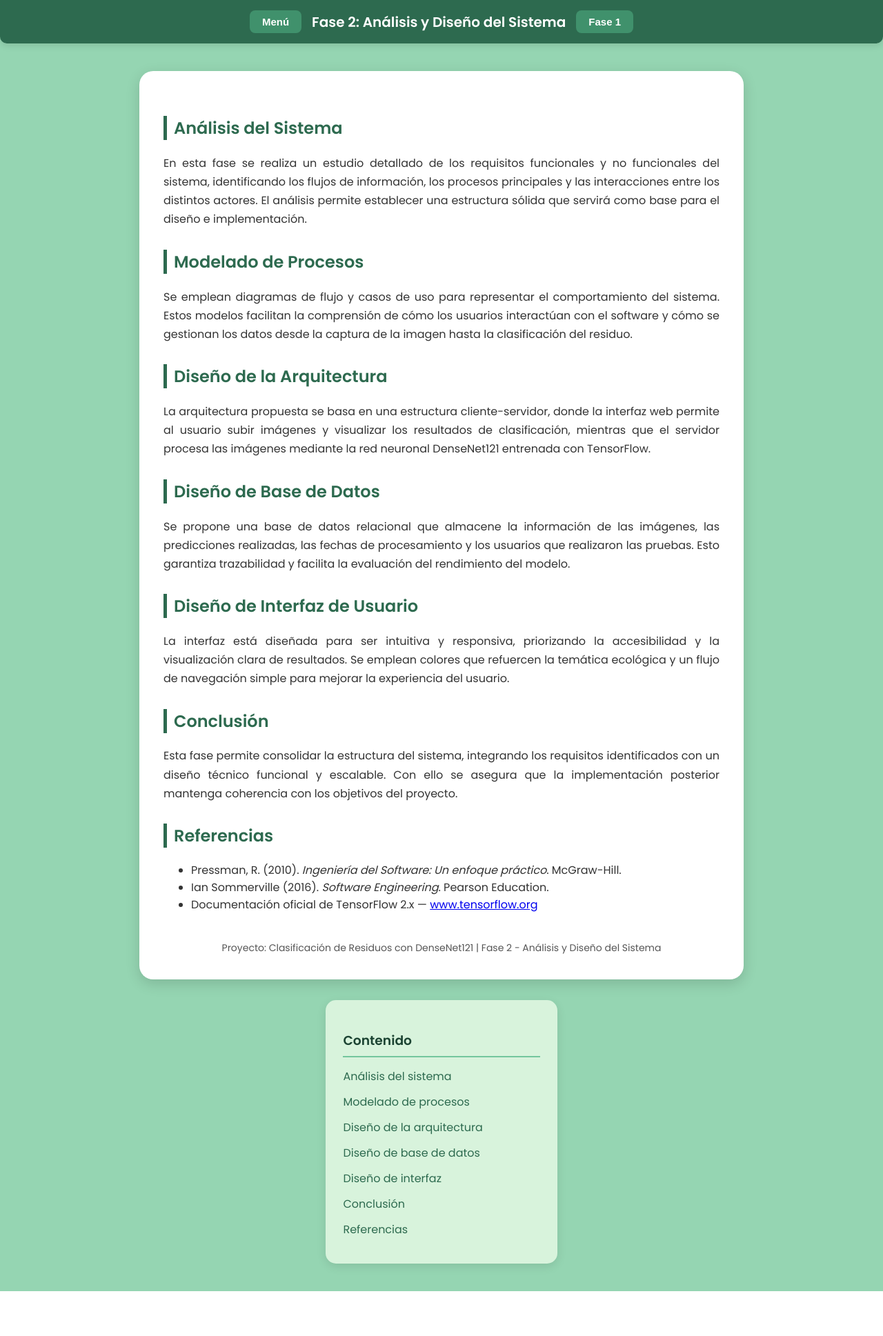
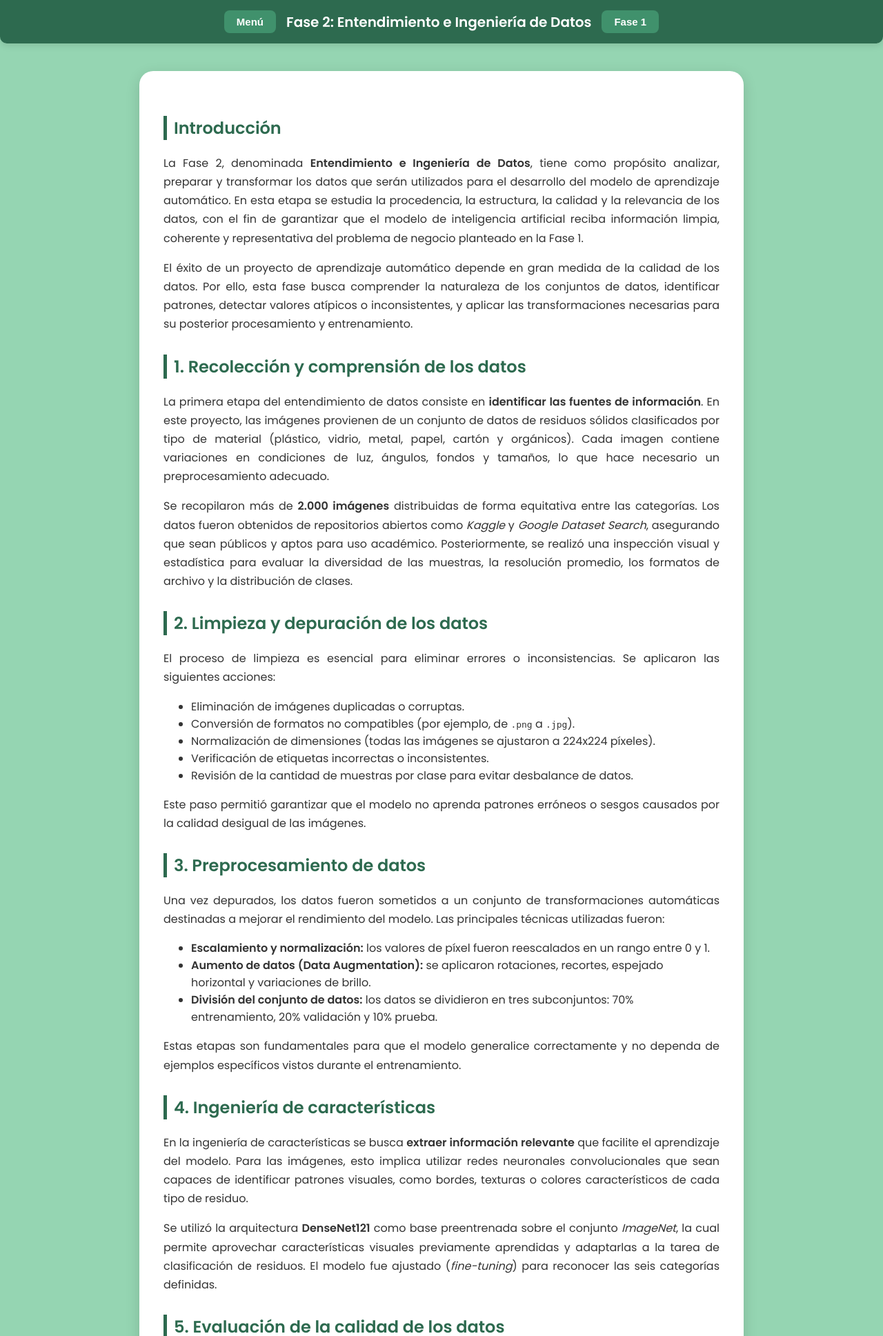
Before and after one commit to JHONATANDAVIDRIVERARIVERA/PROYECTO, a Flask app: page /pagina2 in a window 1280 px wide. Shown: the top 1937 px of the page at 69% size. Before the commit the page ends 1872 px from the top, so only its background shows below. Run offline with Flask 2, Linux system fonts and the light colour scheme; a user stored in the database is signed in.

Commit message:
SE REALIZA MODIFICACION DE FASE 2
Se realiza una modificacion de la segunda fase para dar mas claridad a lo que nos estamos enfocando

```diff
--- a/templates/pagina2.html
+++ b/templates/pagina2.html
@@ -3,14 +3,14 @@
 <head>
   <meta charset="UTF-8" />
   <meta name="viewport" content="width=device-width, initial-scale=1.0" />
-  <title>Fase 2 - Análisis y Diseño del Sistema</title>
+  <title>Fase 2 - Entendimiento e Ingeniería de Datos</title>
   <style>
     @import url('https://fonts.googleapis.com/css2?family=Poppins:wght@400;600&display=swap');
 
     body {
       margin: 0;
       font-family: 'Poppins', sans-serif;
-      background-color: #95d5b2; /* Fondo verde reciclaje */
+      background-color: #95d5b2;
       color: #333;
     }
 
@@ -57,7 +57,6 @@
       flex-wrap: wrap;
     }
 
-    /* Contenido principal */
     .content {
       background: #ffffff;
       padding: 35px;
@@ -72,7 +71,6 @@
       box-shadow: 0 8px 24px rgba(0, 0, 0, 0.18);
     }
 
-    /* Barra lateral */
     .sidebar {
       background: #d8f3dc;
       border-radius: 15px;
@@ -146,71 +144,105 @@
 <body>
   <header>
     <button onclick="window.location.href='{{ url_for('index') }}'">Menú</button>
-    <span>Fase 2: Análisis y Diseño del Sistema</span>
+    <span>Fase 2: Entendimiento e Ingeniería de Datos</span>
     <button onclick="window.location.href='{{ url_for('pagina1') }}'">Fase 1</button>
   </header>
 
   <main>
     <div class="content">
-      <h2 id="analisis">Análisis del Sistema</h2>
+      <h2 id="introduccion">Introducción</h2>
       <p>
-        En esta fase se realiza un estudio detallado de los requisitos funcionales y no funcionales del sistema,
-        identificando los flujos de información, los procesos principales y las interacciones entre los distintos actores.
-        El análisis permite establecer una estructura sólida que servirá como base para el diseño e implementación.
+        La Fase 2, denominada <b>Entendimiento e Ingeniería de Datos</b>, tiene como propósito analizar, preparar y transformar los datos que serán utilizados para el desarrollo del modelo de aprendizaje automático. En esta etapa se estudia la procedencia, la estructura, la calidad y la relevancia de los datos, con el fin de garantizar que el modelo de inteligencia artificial reciba información limpia, coherente y representativa del problema de negocio planteado en la Fase 1.
+      </p>
+      <p>
+        El éxito de un proyecto de aprendizaje automático depende en gran medida de la calidad de los datos. Por ello, esta fase busca comprender la naturaleza de los conjuntos de datos, identificar patrones, detectar valores atípicos o inconsistentes, y aplicar las transformaciones necesarias para su posterior procesamiento y entrenamiento.
       </p>
 
-      <h2 id="modelado">Modelado de Procesos</h2>
+      <h2 id="recoleccion">1. Recolección y comprensión de los datos</h2>
       <p>
-        Se emplean diagramas de flujo y casos de uso para representar el comportamiento del sistema. Estos modelos facilitan
-        la comprensión de cómo los usuarios interactúan con el software y cómo se gestionan los datos desde la captura de la
-        imagen hasta la clasificación del residuo.
+        La primera etapa del entendimiento de datos consiste en <b>identificar las fuentes de información</b>. En este proyecto, las imágenes provienen de un conjunto de datos de residuos sólidos clasificados por tipo de material (plástico, vidrio, metal, papel, cartón y orgánicos). Cada imagen contiene variaciones en condiciones de luz, ángulos, fondos y tamaños, lo que hace necesario un preprocesamiento adecuado.
+      </p>
+      <p>
+        Se recopilaron más de <b>2.000 imágenes</b> distribuidas de forma equitativa entre las categorías. Los datos fueron obtenidos de repositorios abiertos como <i>Kaggle</i> y <i>Google Dataset Search</i>, asegurando que sean públicos y aptos para uso académico. Posteriormente, se realizó una inspección visual y estadística para evaluar la diversidad de las muestras, la resolución promedio, los formatos de archivo y la distribución de clases.
       </p>
 
-      <h2 id="arquitectura">Diseño de la Arquitectura</h2>
+      <h2 id="limpieza">2. Limpieza y depuración de los datos</h2>
       <p>
-        La arquitectura propuesta se basa en una estructura cliente-servidor, donde la interfaz web permite al usuario subir imágenes
-        y visualizar los resultados de clasificación, mientras que el servidor procesa las imágenes mediante la red neuronal
-        DenseNet121 entrenada con TensorFlow.
+        El proceso de limpieza es esencial para eliminar errores o inconsistencias. Se aplicaron las siguientes acciones:
+      </p>
+      <ul>
+        <li>Eliminación de imágenes duplicadas o corruptas.</li>
+        <li>Conversión de formatos no compatibles (por ejemplo, de <code>.png</code> a <code>.jpg</code>).</li>
+        <li>Normalización de dimensiones (todas las imágenes se ajustaron a 224x224 píxeles).</li>
+        <li>Verificación de etiquetas incorrectas o inconsistentes.</li>
+        <li>Revisión de la cantidad de muestras por clase para evitar desbalance de datos.</li>
+      </ul>
+      <p>
+        Este paso permitió garantizar que el modelo no aprenda patrones erróneos o sesgos causados por la calidad desigual de las imágenes.
       </p>
 
-      <h2 id="bd">Diseño de Base de Datos</h2>
+      <h2 id="preprocesamiento">3. Preprocesamiento de datos</h2>
       <p>
-        Se propone una base de datos relacional que almacene la información de las imágenes, las predicciones realizadas, las fechas de procesamiento
-        y los usuarios que realizaron las pruebas. Esto garantiza trazabilidad y facilita la evaluación del rendimiento del modelo.
+        Una vez depurados, los datos fueron sometidos a un conjunto de transformaciones automáticas destinadas a mejorar el rendimiento del modelo. Las principales técnicas utilizadas fueron:
+      </p>
+      <ul>
+        <li><b>Escalamiento y normalización:</b> los valores de píxel fueron reescalados en un rango entre 0 y 1.</li>
+        <li><b>Aumento de datos (Data Augmentation):</b> se aplicaron rotaciones, recortes, espejado horizontal y variaciones de brillo.</li>
+        <li><b>División del conjunto de datos:</b> los datos se dividieron en tres subconjuntos: 70% entrenamiento, 20% validación y 10% prueba.</li>
+      </ul>
+      <p>
+        Estas etapas son fundamentales para que el modelo generalice correctamente y no dependa de ejemplos específicos vistos durante el entrenamiento.
       </p>
 
-      <h2 id="ui">Diseño de Interfaz de Usuario</h2>
+      <h2 id="caracteristicas">4. Ingeniería de características</h2>
       <p>
-        La interfaz está diseñada para ser intuitiva y responsiva, priorizando la accesibilidad y la visualización clara de resultados.
-        Se emplean colores que refuercen la temática ecológica y un flujo de navegación simple para mejorar la experiencia del usuario.
+        En la ingeniería de características se busca <b>extraer información relevante</b> que facilite el aprendizaje del modelo. Para las imágenes, esto implica utilizar redes neuronales convolucionales que sean capaces de identificar patrones visuales, como bordes, texturas o colores característicos de cada tipo de residuo.
+      </p>
+      <p>
+        Se utilizó la arquitectura <b>DenseNet121</b> como base preentrenada sobre el conjunto <i>ImageNet</i>, la cual permite aprovechar características visuales previamente aprendidas y adaptarlas a la tarea de clasificación de residuos. El modelo fue ajustado (<i>fine-tuning</i>) para reconocer las seis categorías definidas.
       </p>
 
-      <h2 id="conclusion">Conclusión</h2>
+      <h2 id="evaluacion">5. Evaluación de la calidad de los datos</h2>
       <p>
-        Esta fase permite consolidar la estructura del sistema, integrando los requisitos identificados con un diseño técnico funcional y escalable.
-        Con ello se asegura que la implementación posterior mantenga coherencia con los objetivos del proyecto.
+        Antes del entrenamiento, se aplicaron métricas de evaluación de calidad tales como:
+      </p>
+      <ul>
+        <li><b>Completitud:</b> 100% de las imágenes con etiquetas válidas.</li>
+        <li><b>Uniformidad:</b> todas las imágenes con la misma resolución y formato.</li>
+        <li><b>Equilibrio de clases:</b> diferencia menor al 10% entre categorías.</li>
+        <li><b>Ausencia de ruido:</b> sin texto ni marcas interferentes.</li>
+      </ul>
+
+      <h2 id="conclusion">6. Conclusión de la fase</h2>
+      <p>
+        La Fase 2 permitió establecer una base de datos sólida y homogénea para el desarrollo del sistema de clasificación automática de residuos. A través del entendimiento, limpieza, transformación y validación de los datos, se garantizó la integridad del conjunto de entrenamiento, lo que se traduce en un modelo más preciso, confiable y útil para la toma de decisiones ambientales.
+      </p>
+      <p>
+        El resultado de esta fase es un conjunto de datos preparado y estructurado que servirá como insumo principal para la siguiente etapa: <b>Fase 3 – Modelado y Entrenamiento del Sistema.</b>
       </p>
 
       <h2 id="referencias">Referencias</h2>
       <ul>
-        <li>Pressman, R. (2010). <i>Ingeniería del Software: Un enfoque práctico</i>. McGraw-Hill.</li>
-        <li>Ian Sommerville (2016). <i>Software Engineering</i>. Pearson Education.</li>
-        <li>Documentación oficial de TensorFlow 2.x — <a href="https://www.tensorflow.org/" target="_blank">www.tensorflow.org</a></li>
+        <li>Banco Mundial (2022). <i>What a Waste 2.0: A Global Snapshot of Solid Waste Management to 2050.</i></li>
+        <li>Chollet, F. (2018). <i>Deep Learning with Python.</i> Manning Publications.</li>
+        <li>Kaggle Datasets. (2024). <i>Waste Classification Data.</i></li>
+        <li>TensorFlow Documentation. (2024). <i>Image Preprocessing and Data Augmentation.</i></li>
       </ul>
 
       <footer>
-        Proyecto: Clasificación de Residuos con DenseNet121 | Fase 2 - Análisis y Diseño del Sistema
+        Proyecto: Clasificación de Residuos con DenseNet121 | Fase 2 - Entendimiento e Ingeniería de Datos
       </footer>
     </div>
 
     <div class="sidebar">
       <h3>Contenido</h3>
       <ul>
-        <li><a href="#analisis">Análisis del sistema</a></li>
-        <li><a href="#modelado">Modelado de procesos</a></li>
-        <li><a href="#arquitectura">Diseño de la arquitectura</a></li>
-        <li><a href="#bd">Diseño de base de datos</a></li>
-        <li><a href="#ui">Diseño de interfaz</a></li>
+        <li><a href="#introduccion">Introducción</a></li>
+        <li><a href="#recoleccion">Recolección y comprensión de los datos</a></li>
+        <li><a href="#limpieza">Limpieza y depuración</a></li>
+        <li><a href="#preprocesamiento">Preprocesamiento de datos</a></li>
+        <li><a href="#caracteristicas">Ingeniería de características</a></li>
+        <li><a href="#evaluacion">Evaluación de la calidad</a></li>
         <li><a href="#conclusion">Conclusión</a></li>
         <li><a href="#referencias">Referencias</a></li>
       </ul>
```
Also changed, not shown: users.db.
